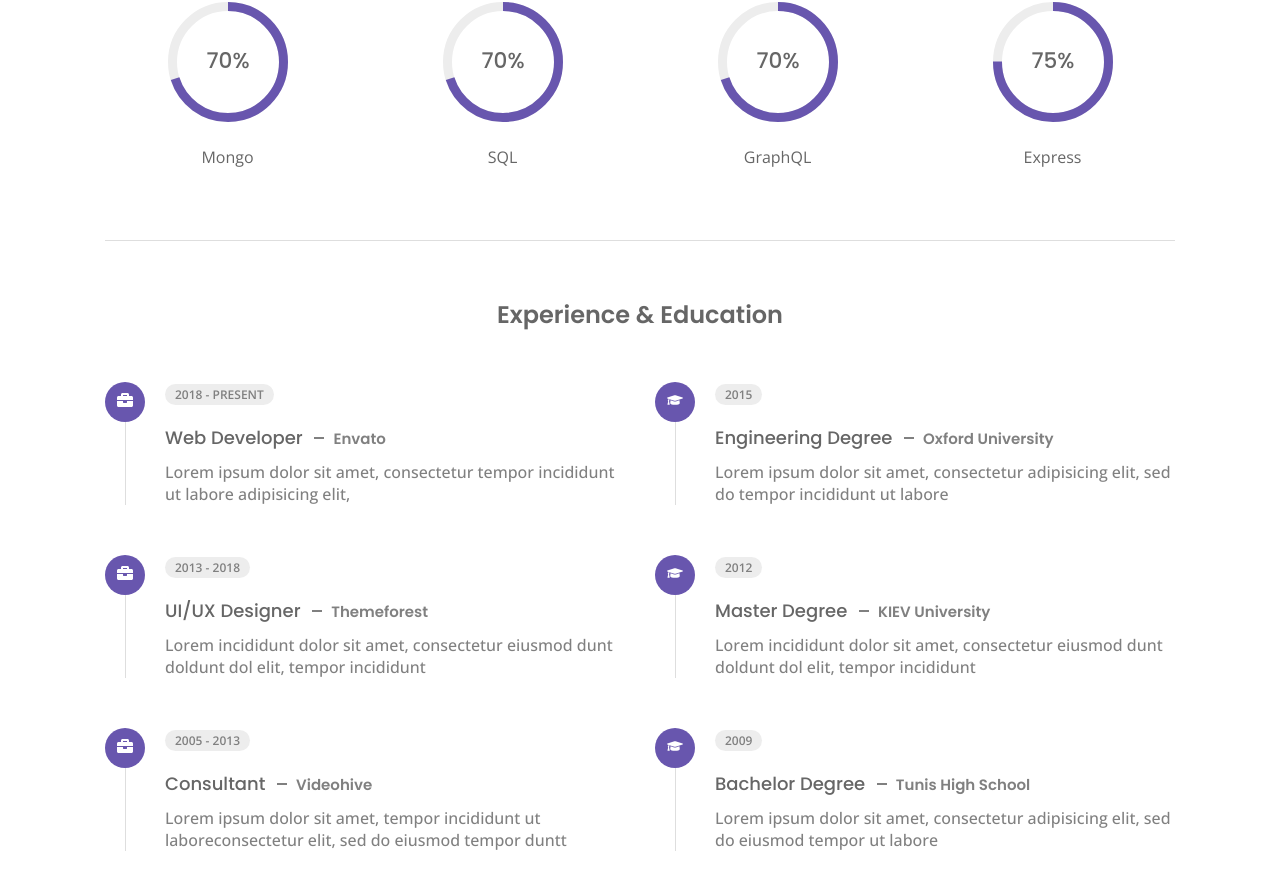
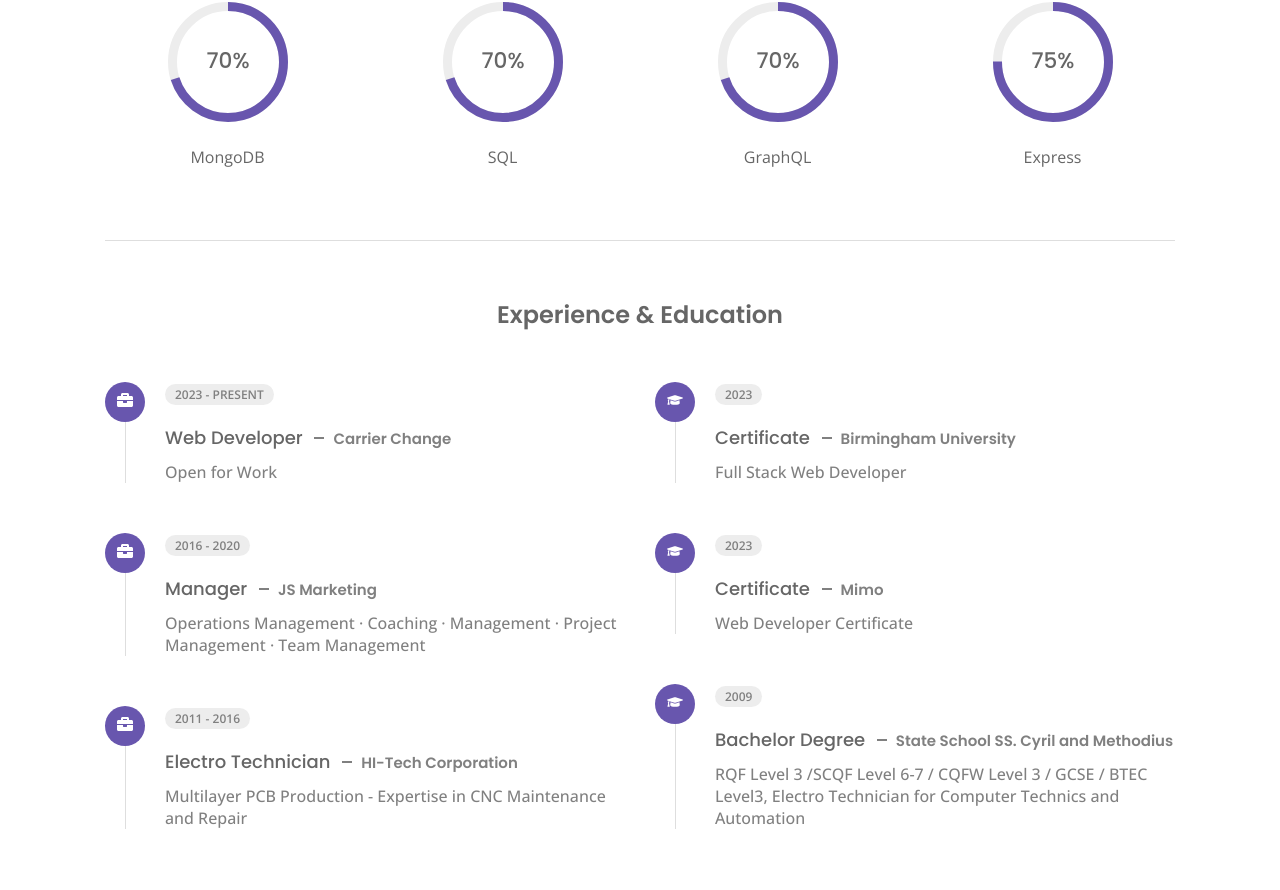
Before and after one commit to kristefov/kristefov, a React (Vite) app: page /about in a window 1280 px wide. Shown: the part 1054-1944 px from the top of the page. Built offline with nearby package versions, Linux system fonts and the light colour scheme.

Commit message:
info data

```diff
--- a/src/components/PortfolioItem.jsx
+++ b/src/components/PortfolioItem.jsx
@@ -20,13 +20,14 @@ const PortfolioItem = ({ img, title, details, link }) => {
             <h3 className="modal__title">{title}</h3>
 
             <ul className="modal__list grid">
-              {details.map(({ icon, title, desc }, index) => {
+              {details.map(({ icon, title, desc, link, repo }, index) => {
                 return (
                   <li className="modal__item" key={index}>
                     <span className="item_icon">{icon}</span>
                     <div>
                       <span className="item__title">{title}</span>
                       <span className="item_details">{desc}</span>
+                      <a href={link} className="item_details">{repo}</a>
                     </div>
                   </li>
                 );
--- a/src/data.jsx
+++ b/src/data.jsx
@@ -158,45 +158,44 @@ export const resume = [
     id: 1,
     category: 'experience',
     icon: <FaBriefcase />,
-    year: '2018 - PRESENT',
-    title: 'Web Developer <span> Envato </span>',
-    desc: 'Lorem ipsum dolor sit amet, consectetur tempor incididunt ut labore adipisicing elit,',
+    year: '2023 - PRESENT',
+    title: 'Web Developer <span> Carrier Change </span>',
+    desc: 'Open for Work',
   },
 
   {
     id: 2,
     category: 'experience',
     icon: <FaBriefcase />,
-    year: '2013 - 2018',
-    title: 'UI/UX Designer <span> Themeforest </span>',
-    desc: 'Lorem incididunt dolor sit amet, consectetur eiusmod dunt doldunt dol elit, tempor incididunt',
-  },
+    year: '2016 - 2020',
+    title: 'Manager <span> JS Marketing</span>',
+    desc: 'Operations Management · Coaching · Management · Project Management · Team Management'},
 
   {
     id: 3,
     category: 'experience',
     icon: <FaBriefcase />,
-    year: '2005 - 2013',
-    title: 'Consultant <span> Videohive </span>',
-    desc: 'Lorem ipsum dolor sit amet, tempor incididunt ut laboreconsectetur elit, sed do eiusmod tempor duntt',
+    year: '2011 - 2016',
+    title: 'Electro Technician <span> HI-Tech Corporation</span>',
+    desc: 'Multilayer PCB Production - Expertise in CNC Maintenance and Repair'
   },
 
   {
     id: 4,
     category: 'education',
     icon: <FaGraduationCap />,
-    year: '2015',
-    title: 'Engineering Degree <span> Oxford University </span>',
-    desc: 'Lorem ipsum dolor sit amet, consectetur adipisicing elit, sed do tempor incididunt ut labore',
+    year: '2023',
+    title: 'Certificate <span> Birmingham University </span>',
+    desc: 'Full Stack Web Developer',
   },
 
   {
     id: 5,
     category: 'education',
     icon: <FaGraduationCap />,
-    year: '2012',
-    title: 'Master Degree <span> KIEV University </span>',
-    desc: 'Lorem incididunt dolor sit amet, consectetur eiusmod dunt doldunt dol elit, tempor incididunt',
+    year: '2023',
+    title: 'Certificate  <span> Mimo </span>',
+    desc: 'Web Developer Certificate',
   },
 
   {
@@ -204,8 +203,8 @@ export const resume = [
     category: 'education',
     icon: <FaGraduationCap />,
     year: '2009',
-    title: 'Bachelor Degree <span> Tunis High School </span>',
-    desc: 'Lorem ipsum dolor sit amet, consectetur adipisicing elit, sed do eiusmod tempor ut labore',
+    title: 'Bachelor Degree <span>State School SS. Cyril and Methodius </span>',
+    desc: 'RQF Level 3 /SCQF Level 6-7 / CQFW Level 3 / GCSE / BTEC Level3, Electro Technician for Computer Technics and Automation',
   },
 ];
 
@@ -236,7 +235,7 @@ export const skills = [
 
   {
     id: 5,
-    title: 'Mongo',
+    title: 'MongoDB',
     percentage: '70',
   },
 
@@ -269,7 +268,7 @@ export const portfolio = [
       {
         icon: <FiFileText />,
         title: 'Project : ',
-        desc: 'App',
+        desc: 'Website',
       },
       {
         icon: <FiUser />,
@@ -279,12 +278,13 @@ export const portfolio = [
       {
         icon: <FaCode />,
         title: 'Language : ',
-        desc: 'JS',
+        desc: 'JS,CSS,HTML',
       },
       {
         icon: <FiExternalLink />,
         title: 'Preview : ',
-        desc: 'https://abstynent.github.io/project1-meal-plan-app/',
+        link: 'https://github.com/Abstynent/project1-meal-plan-app',
+        repo: 'Repository'
       },
     ],
   },
@@ -308,12 +308,13 @@ export const portfolio = [
       {
         icon: <FaCode />,
         title: 'Language : ',
-        desc: 'JS',
+        desc: 'JS,CSS,HTML',
       },
       {
         icon: <FiExternalLink />,
         title: 'Preview : ',
-        desc: 'https://mylittlewebshop.herokuapp.com/login',
+        link: 'https://github.com/kristiyantefov/MyLittleWebShop',
+        repo: 'Repository'
       },
     ],
   },
@@ -321,28 +322,29 @@ export const portfolio = [
   {
     id: 3,
     img: Work3,
-    title: 'Video Editing',
+    title: 'WeatherApp',
     link: 'https://kristiyantefov.github.io/WeatherApp/',
     details: [
       {
         icon: <FiFileText />,
         title: 'Project : ',
-        desc: 'Video',
+        desc: 'Website',
       },
       {
         icon: <FiUser />,
         title: 'Client : ',
-        desc: 'Dribble',
+        desc: 'University of Birmingham',
       },
       {
         icon: <FaCode />,
         title: 'Language : ',
-        desc: 'Adobe Premium',
+        desc: 'JS,CSS,HTML',
       },
       {
         icon: <FiExternalLink />,
         title: 'Preview : ',
-        desc: 'www.dribble.com',
+        link: 'https://github.com/kristiyantefov/WeatherApp',
+        repo: 'Repository'
       },
     ],
   },
@@ -350,53 +352,58 @@ export const portfolio = [
   {
     id: 4,
     img: Work4,
-    title: 'Video Editing',
-    link: 'https://abstynent.github.io/project1-meal-plan-app/',
+    title: 'Techblogium',
+    link: 'https://techblogium.herokuapp.com/homepage',
     details: [
       {
         icon: <FiFileText />,
         title: 'Project : ',
-        desc: 'Video',
+        desc: 'Website',
       },
       {
         icon: <FiUser />,
         title: 'Client : ',
-        desc: 'Dribble',
+        desc: 'University of Birmingham',
       },
       {
         icon: <FaCode />,
         title: 'Language : ',
-        desc: 'Adobe Premium',
+        desc: 'JS,CSS,HTML,SQL',
       },
       {
         icon: <FiExternalLink />,
         title: 'Preview : ',
-        desc: 'www.dribble.com',
+        link: 'https://github.com/kristiyantefov/Techblogium',
+        repo: 'Repository'
       },
     ],
   },
-
   {
     id: 5,
     img: Work5,
-    title: 'Landing Page',
-    link: 'https://abstynent.github.io/project1-meal-plan-app/',
+    title: 'First Portfolio',
+    link: 'https://kristiyantefov.github.io/Kris/',
     details: [
       {
+        icon: <FiFileText />,
         title: 'Project : ',
         desc: 'Website',
       },
       {
+        icon: <FiUser />,
         title: 'Client : ',
-        desc: 'Dribble',
+        desc: 'University of Birmingham',
       },
       {
+        icon: <FaCode />,
         title: 'Language : ',
-        desc: 'React JS, Node JS',
+        desc: 'JS,CSS,HTML',
       },
       {
+        icon: <FiExternalLink />,
         title: 'Preview : ',
-        desc: 'www.dribble.com',
+        link: 'https://github.com/kristiyantefov/Kris',
+        repo: 'Repository'
       },
     ],
   },
@@ -404,196 +411,203 @@ export const portfolio = [
   {
     id: 6,
     img: Work6,
-    title: 'Photo Editing',
-    link: 'https://abstynent.github.io/project1-meal-plan-app/',
+    title: 'Horiseon',
+    link: 'https://kristiyantefov.github.io/Horiseon/',
     details: [
       {
         icon: <FiFileText />,
         title: 'Project : ',
-        desc: 'Photo',
+        desc: 'Website',
       },
       {
         icon: <FiUser />,
         title: 'Client : ',
-        desc: 'Dribble',
+        desc: 'University of Birmingham',
       },
       {
         icon: <FaCode />,
         title: 'Language : ',
-        desc: 'Adobe Photoshop',
+        desc: 'JS,CSS,HTML',
       },
       {
         icon: <FiExternalLink />,
         title: 'Preview : ',
-        desc: 'www.dibble.com',
+        link: 'https://github.com/kristiyantefov/Horiseon',
+        repo: 'Repository'
       },
     ],
   },
   {
     id: 7,
     img: Work7,
-    title: 'Photo Editing',
-    link: 'https://abstynent.github.io/project1-meal-plan-app/',
+    title: 'Note-Taker',
+    link: 'https://fakenote.herokuapp.com/',
     details: [
       {
         icon: <FiFileText />,
         title: 'Project : ',
-        desc: 'Photo',
+        desc: 'Website',
       },
       {
         icon: <FiUser />,
         title: 'Client : ',
-        desc: 'Dribble',
+        desc: 'University of Birmingham',
       },
       {
         icon: <FaCode />,
         title: 'Language : ',
-        desc: 'Adobe Photoshop',
+        desc: 'JS,CSS,HTML',
       },
       {
         icon: <FiExternalLink />,
         title: 'Preview : ',
-        desc: 'www.dibble.com',
+        link: 'https://github.com/kristiyantefov/Note-Taker',
+        repo: 'Repository'
       },
     ],
   },
   {
     id: 8,
     img: Work8,
-    title: 'Photo Editing',
-    link: 'https://abstynent.github.io/project1-meal-plan-app/',
+    title: 'Password-Generator',
+    link: 'https://github.com/kristiyantefov/Password-Generator',
     details: [
       {
         icon: <FiFileText />,
         title: 'Project : ',
-        desc: 'Photo',
+        desc: 'Website',
       },
       {
         icon: <FiUser />,
         title: 'Client : ',
-        desc: 'Dribble',
+        desc: 'University of Birmingham',
       },
       {
         icon: <FaCode />,
         title: 'Language : ',
-        desc: 'Adobe Photoshop',
+        desc: 'JS,CSS,HTML',
       },
       {
         icon: <FiExternalLink />,
         title: 'Preview : ',
-        desc: 'www.dibble.com',
+        link: 'https://github.com/kristiyantefov/Password-Generator',
+        repo: 'Repository'
       },
     ],
   },
   {
     id: 9,
     img: Work9,
-    title: 'Photo Editing',
-    link: 'https://abstynent.github.io/project1-meal-plan-app/',
+    title: 'TechQuiz',
+    link: 'https://kristiyantefov.github.io/TechQuiz/',
     details: [
       {
         icon: <FiFileText />,
         title: 'Project : ',
-        desc: 'Photo',
+        desc: 'Web Application',
       },
       {
         icon: <FiUser />,
         title: 'Client : ',
-        desc: 'Dribble',
+        desc: 'University of Birmingham',
       },
       {
         icon: <FaCode />,
         title: 'Language : ',
-        desc: 'Adobe Photoshop',
+        desc: 'JS,CSS,HTML',
       },
       {
         icon: <FiExternalLink />,
         title: 'Preview : ',
-        desc: 'www.dibble.com',
+        link: 'https://github.com/kristiyantefov/TechQuiz',
+        repo: 'Repository'
       },
     ],
   },
   {
     id: 10,
     img: Work10,
-    title: 'Photo Editing',
-    link: 'https://abstynent.github.io/project1-meal-plan-app/',
+    title: 'WorkSchedule',
+    link: 'https://kristiyantefov.github.io/WorkSchedule/',
     details: [
       {
         icon: <FiFileText />,
         title: 'Project : ',
-        desc: 'Photo',
+        desc: 'Web Application',
       },
       {
         icon: <FiUser />,
         title: 'Client : ',
-        desc: 'Dribble',
+        desc: 'University of Birmingham',
       },
       {
         icon: <FaCode />,
         title: 'Language : ',
-        desc: 'Adobe Photoshop',
+        desc: 'JS,CSS,HTML',
       },
       {
         icon: <FiExternalLink />,
         title: 'Preview : ',
-        desc: 'www.dibble.com',
+        link: 'https://github.com/kristiyantefov/WorkSchedule',
+        repo: 'Repository'
       },
     ],
   },
   {
     id: 11,
     img: Work11,
-    title: 'Photo Editing',
-    link: 'https://abstynent.github.io/project1-meal-plan-app/',
+    title: 'README-Generator',
+    link: 'https://github.com/kristiyantefov/README-Generator',
     details: [
       {
         icon: <FiFileText />,
         title: 'Project : ',
-        desc: 'Photo',
+        desc: 'Program',
       },
       {
         icon: <FiUser />,
         title: 'Client : ',
-        desc: 'Dribble',
+        desc: 'University of Birmingham',
       },
       {
         icon: <FaCode />,
         title: 'Language : ',
-        desc: 'Adobe Photoshop',
+        desc: 'JS',
       },
       {
         icon: <FiExternalLink />,
         title: 'Preview : ',
-        desc: 'www.dibble.com',
+        link: 'https://github.com/kristiyantefov/README-Generator',
+        repo: 'Repository'
       },
     ],
   },
   {
     id: 12,
     img: Work12,
-    title: 'Photo Editing',
-    link: 'https://abstynent.github.io/project1-meal-plan-app/',
+    title: 'Employee-Tracker',
+    link: 'https://github.com/kristiyantefov/Employee-Tracker',
     details: [
       {
         icon: <FiFileText />,
         title: 'Project : ',
-        desc: 'Photo',
+        desc: 'Program',
       },
       {
         icon: <FiUser />,
         title: 'Client : ',
-        desc: 'Dribble',
+        desc: 'University of Birmingham',
       },
       {
         icon: <FaCode />,
         title: 'Language : ',
-        desc: 'Adobe Photoshop',
+        desc: 'JS,SQL,CMD',
       },
       {
         icon: <FiExternalLink />,
         title: 'Preview : ',
-        desc: 'www.dibble.com',
+        link: 'https://github.com/kristiyantefov/Employee-Tracker',
+        repo: 'Repository'
       },
     ],
   },
```
Also changed, not shown: src/pages/portfolio/portfolio.css (+6 -1 lines).
